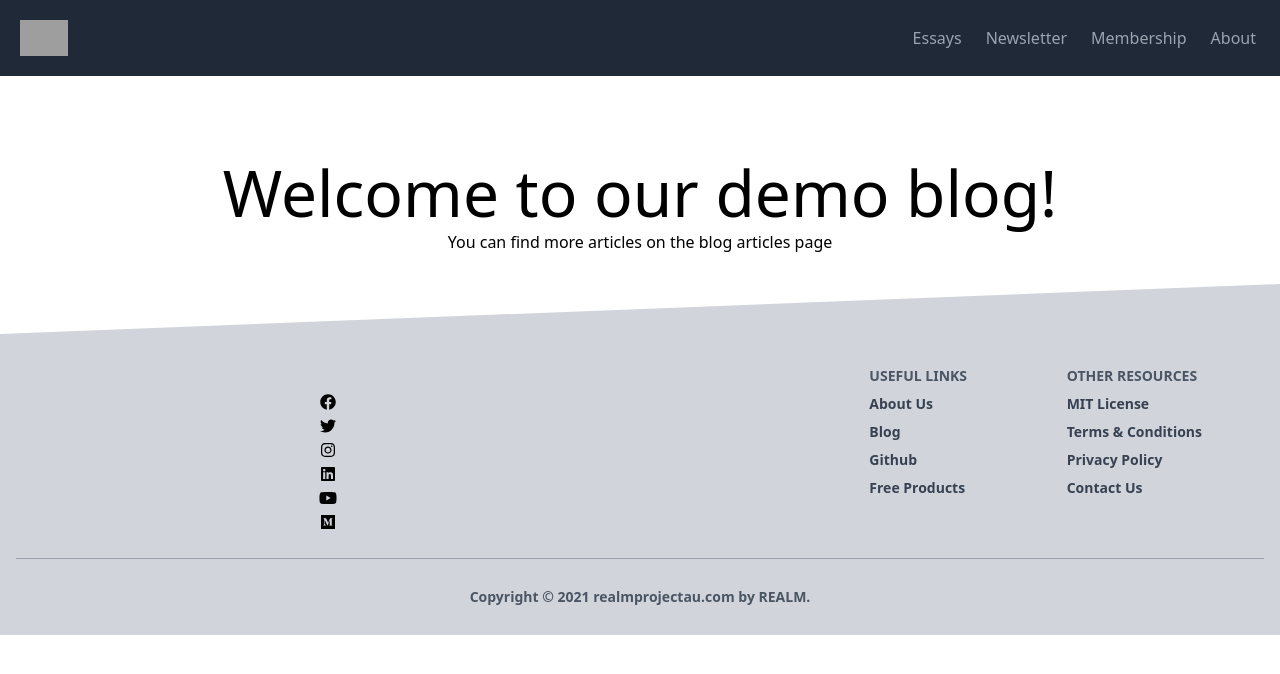
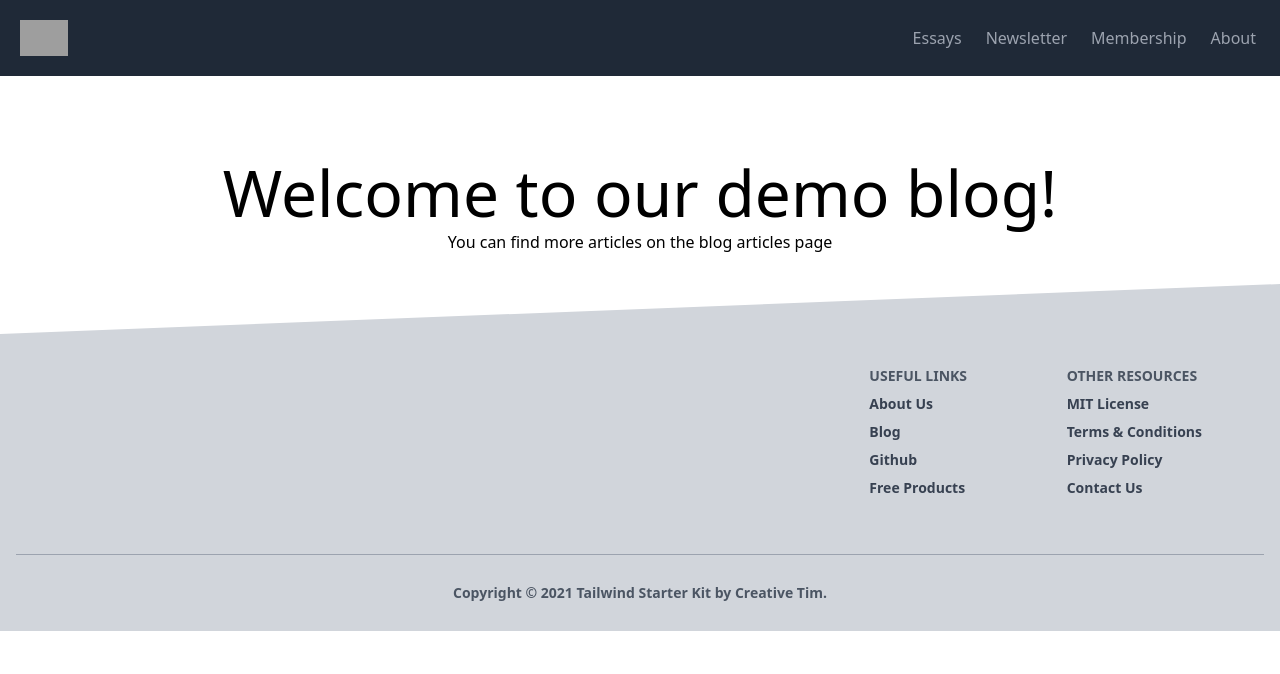
Before and after one commit to TRahulSam1997/realm-frontend-v2, a Next.js app: page / in a window 1280 px wide. Shown: the top 674 px of the page. Built offline with nearby package versions, Linux system fonts and the light colour scheme; grey boxes are pictures that could not be loaded.

Commit message:
footer updates

```diff
--- a/package.json
+++ b/package.json
@@ -16,7 +16,8 @@
     "graphql": "^15.5.0",
     "next": "10.0.9",
     "react": "17.0.1",
-    "react-dom": "17.0.1"
+    "react-dom": "17.0.1",
+    "styled-components": "^5.2.3"
   },
   "devDependencies": {
     "autoprefixer": "^10.2.5",
--- a/src/components/layout/footer/index.js
+++ b/src/components/layout/footer/index.js
@@ -1,5 +1,4 @@
-import { faFacebook, faTwitter, faInstagram, faLinkedin, faYoutube, faMedium } from '@fortawesome/free-brands-svg-icons'
-import { FontAwesomeIcon } from '@fortawesome/react-fontawesome'
+import SocialIcons from './social/index'
 
 const Footer = () => {
     return (
@@ -27,40 +26,7 @@ const Footer = () => {
         <div className="flex flex-wrap">
           <div className="w-full lg:w-6/12 px-4">
             <div className="mt-6">
-                    <div className="social-menu">
-                        <ul className="list-unstyled list-inline text-center">
-                            <li className="list-inline-item">
-                                <a className="btn-floating btn-facebook mx-1" href="https://www.facebook.com/">
-                                    <FontAwesomeIcon icon={faFacebook} />
-                                </a>
-                            </li>
-                            <li className="list-inline-item">
-                                <a className="btn-floating btn-twitter mx-1" href="https://twitter.com/explore">
-                                    <FontAwesomeIcon icon={faTwitter} />
-                                </a>
-                            </li>
-                            <li className="list-inline-item">
-                                <a className="btn-floating btn-instagram mx-1" href="https://www.instagram.com/realm.project/">
-                                    <FontAwesomeIcon icon={faInstagram} />
-                                </a>
-                            </li>
-                            <li className="list-inline-item">
-                                <a className="btn-floating btn-linkedin mx-1" href="https://www.linkedin.com/company/18713097/">
-                                    <FontAwesomeIcon icon={faLinkedin} />
-                                </a>
-                            </li>
-                            <li className="list-inline-item">
-                                <a className="btn-floating btn-youtube mx-1" href="https://www.youtube.com/rahulsam/">
-                                    <FontAwesomeIcon icon={faYoutube} />
-                                </a>
-                            </li>
-                            <li className="list-inline-item">
-                                <a className="btn-floating btn-medium mx-1" href="https://medium.com/@trahulsam/">
-                                    <FontAwesomeIcon icon={faMedium} />
-                                </a>
-                            </li>
-                        </ul>
-                    </div>
+              <SocialIcons></SocialIcons>
             </div>
           </div>
           <div className="w-full lg:w-6/12 px-4">
@@ -128,12 +94,12 @@ const Footer = () => {
         <div className="flex flex-wrap items-center md:justify-between justify-center">
           <div className="w-full md:w-4/12 px-4 mx-auto text-center">
             <div className="text-sm text-gray-600 font-semibold py-1">
-                Copyright © {new Date().getFullYear()}{" "}realmprojectau.com by{" "}
+              Copyright © {new Date().getFullYear()}{" "}Tailwind Starter Kit by{" "}
               <a
                 href="https://www.creative-tim.com"
                 className="text-gray-600 hover:text-gray-900"
               >
-                    REALM
+                Creative Tim
               </a>.
             </div>
           </div>
--- /dev/null
+++ b/src/components/layout/footer/social/index.js
@@ -0,0 +1,39 @@
+import { faFacebook, faTwitter, faInstagram, faLinkedin, faYoutube, faMedium } from '@fortawesome/free-brands-svg-icons'
+import { FontAwesomeIcon } from '@fortawesome/react-fontawesome'
+import styled from 'styled-components';
+
+const Styles = styled.div`
+
+`
+
+const SocialIcons = () => {
+    return (
+        <Styles>
+            {/* <h1>Test</h1>
+            <div className="row">
+            <div className="pr-3">
+                <a href="mailto:ravitejakolla29@gmail.com">
+                    <FontAwesomeIcon icon="envelope" size="2x" />
+                </a>
+            </div>
+            <div className="pr-3">
+                <a href="https://www.linkedin.com/in/ravitejakolla">
+                    <FontAwesomeIcon icon={["fab", "linkedin"]} size="2x" />
+                </a>
+            </div>
+            <div className="pr-3">
+                <a href="https://github.com/ravi-kolla">
+                    <FontAwesomeIcon icon={["fab", "github"]} size="2x" />
+                </a>
+            </div>
+            <div className="pr-3">
+                <a href="https://twitter.com/ravitejakolla">
+                    <FontAwesomeIcon icon={["fab", "twitter"]} size="2x" />
+                </a>
+            </div>
+            </div> */}
+        </Styles>
+    )
+}
+
+export default SocialIcons;
```
Also changed, not shown: 1 other file (tests, documents, lock files or other folders). Lines whose indentation alone changed are shown as unchanged.
